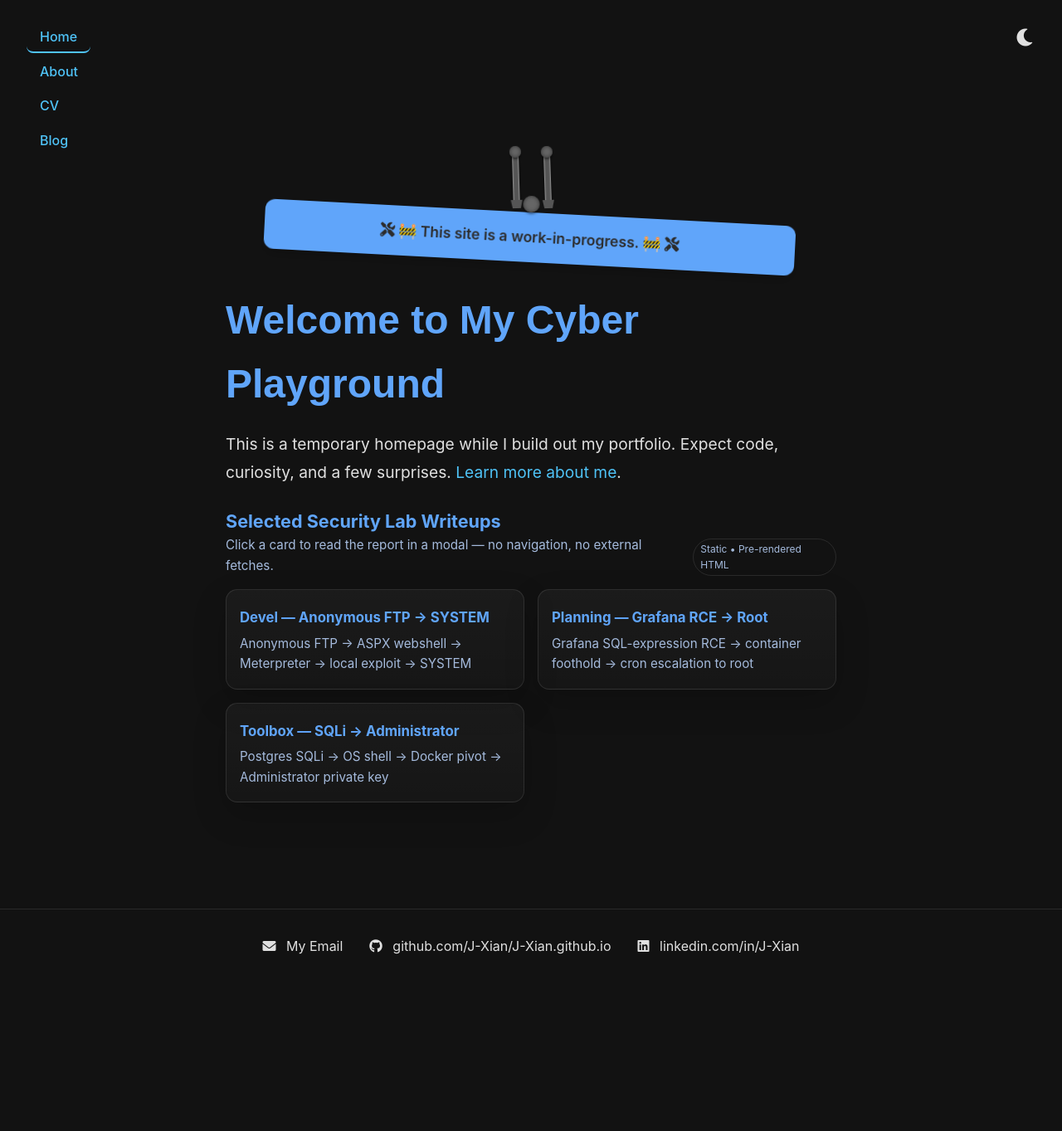
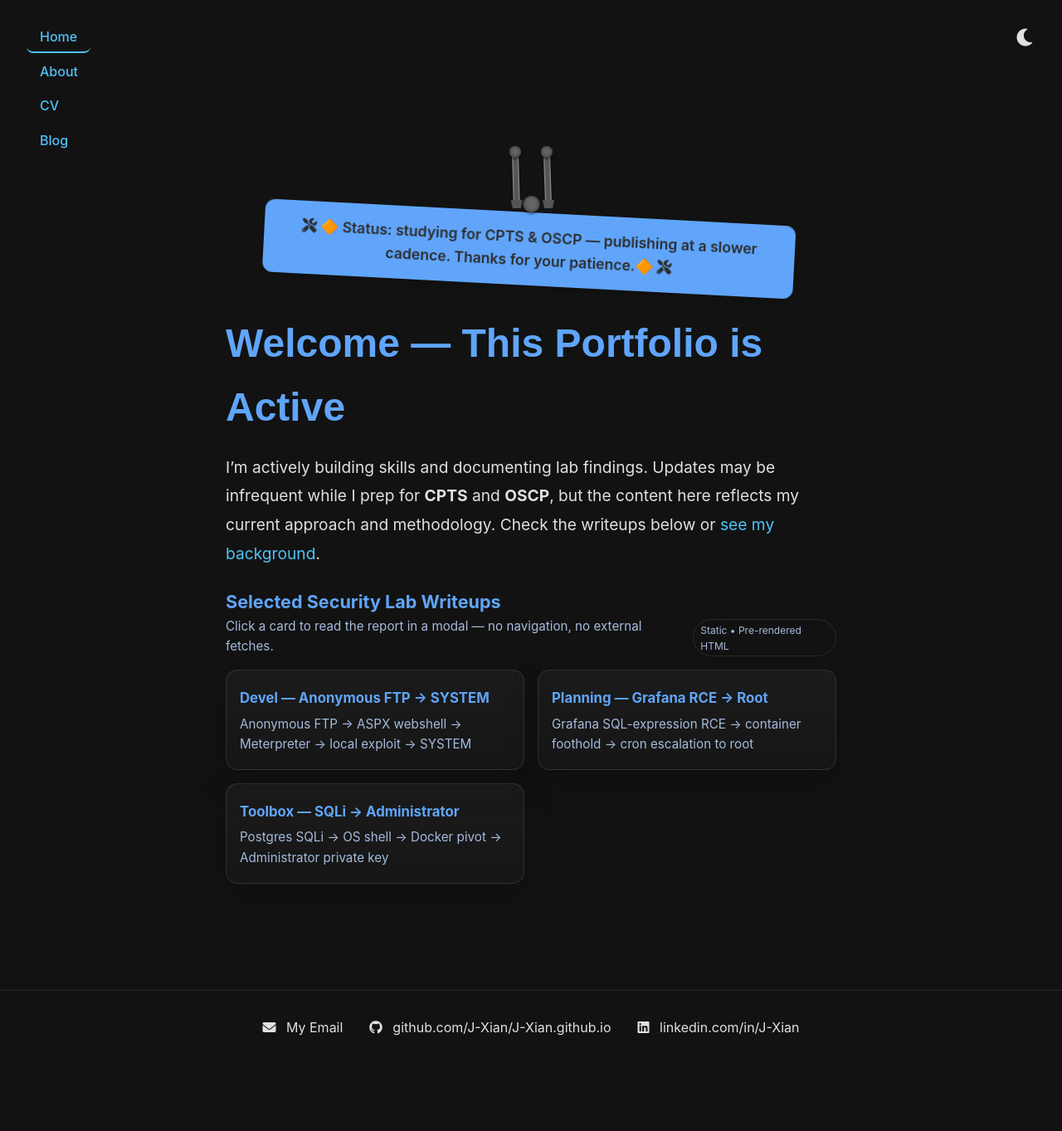
Before and after one commit to J-Xian/J-Xian.github.io, a Jekyll site: the page built from index.html, in a window 1280 px wide. Shown: the whole page at 83% size. Built offline with Jekyll 4.4.1, drawn with Linux system fonts in a browser that asks for light colours; before the commit the page ends 1266 px from its top, so only the background shows below that.

Commit message:
Revise homepage content and status message
Updated work-in-progress banner and hero section text.

```diff
--- a/index.html
+++ b/index.html
@@ -9,12 +9,14 @@ title: Welcome
     <div class="chain chain-right"></div>
   </div>
   <div class="wip-banner">
-    <i class="fas fa-tools"></i> 🚧 This site is a work-in-progress. 🚧 <i class="fas fa-tools"></i>
+    <i class="fas fa-tools"></i> 🔶 Status: studying for CPTS & OSCP — publishing at a slower cadence. Thanks for your patience.🔶 <i class="fas fa-tools"></i>
   </div>
 </div>
-<h1 class="hero-heading">Welcome to My Cyber Playground</h1>
+<h1 class="hero-heading">Welcome — This Portfolio is Active</h1>
 <p class="hero-paragraph">
-  This is a temporary homepage while I build out my portfolio. Expect code, curiosity, and a few surprises. <a href="/about">Learn more about me</a>.
+  I’m actively building skills and documenting lab findings. Updates may be infrequent while I prep for
+  <strong>CPTS</strong> and <strong>OSCP</strong>, but the content here reflects my current approach and methodology.
+  Check the writeups below or <a href="/about">see my background</a>.
 </p>
 
 <!-- Writeups: cards + modal (no redirects, no fetches, no Markdown parsing) -->
```
